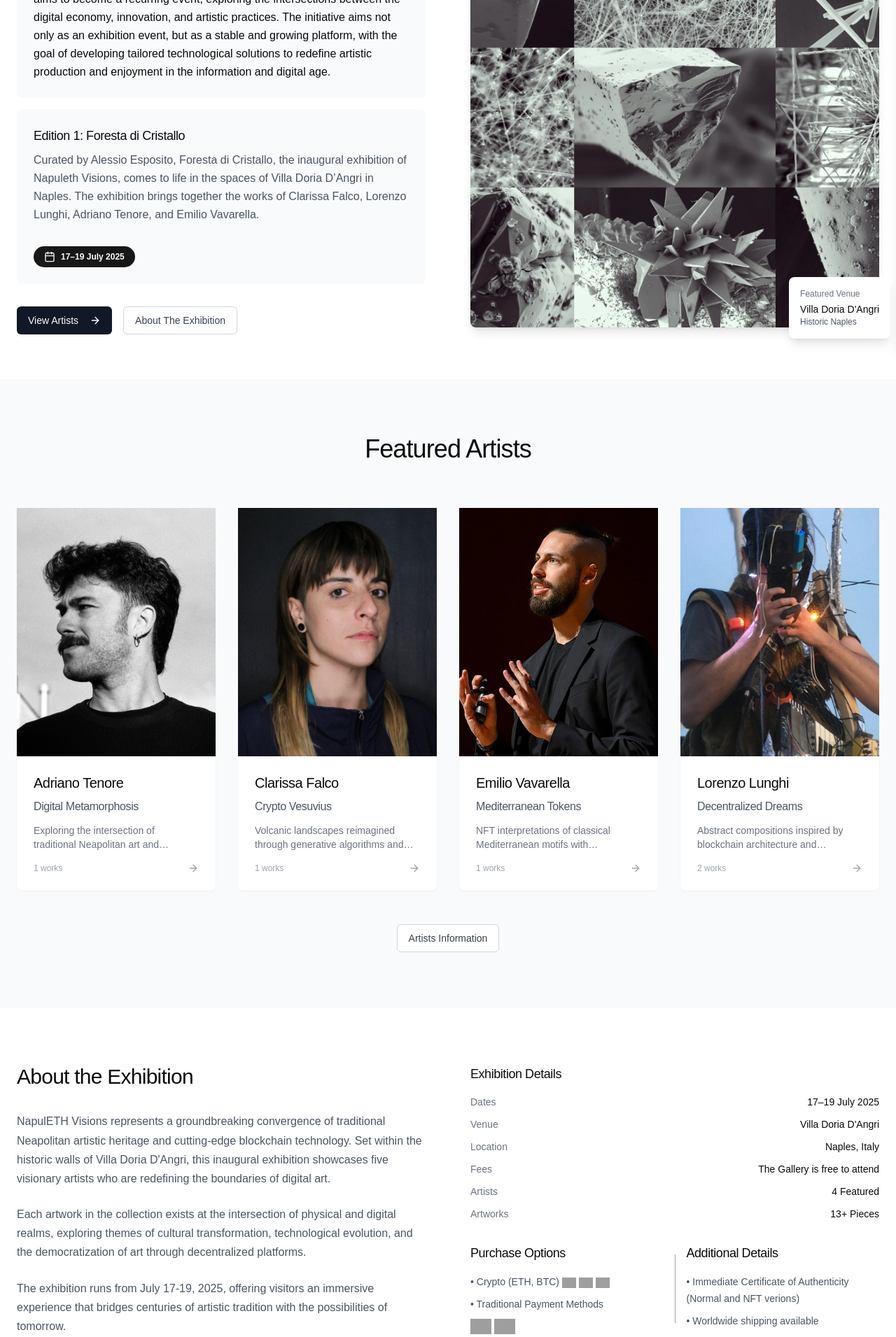
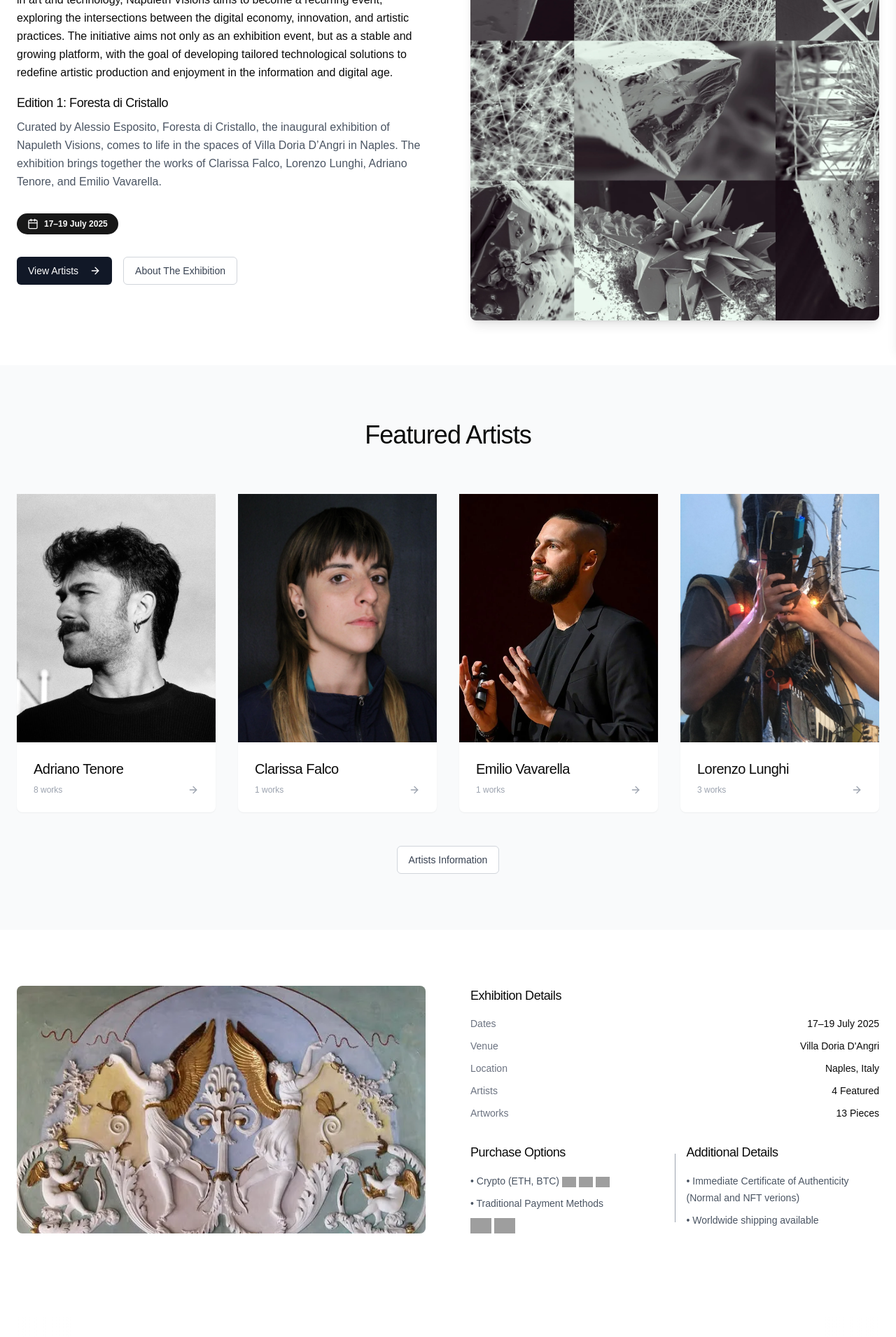
Before and after one commit to Mood-Global-Services/visions, a Next.js app: page / in a window 1280 px wide. Shown: the part 300-2211 px from the top of the page at 70% size. Built offline with nearby package versions, Linux system fonts and the light colour scheme; grey boxes are pictures that could not be loaded; a web font is replaced by a local one.

Commit message:
modifications : homepage

```diff
--- a/app/page.tsx
+++ b/app/page.tsx
@@ -7,6 +7,8 @@ import { Badge } from "@/components/ui/badge"
 import { Card, CardContent } from "@/components/ui/card"
 import Newsletter from "@/components/newsletter"
 import { ArrowRight, Calendar, Instagram, ArrowUpRight, Mail, Phone, Menu } from "lucide-react"
+import { FaTelegramPlane } from "react-icons/fa";
+
 import Image from "next/image"
 import logo from '@/assets/images/logo.webp'
 import { useTranslation } from 'react-i18next'
@@ -14,6 +16,7 @@ import LanguageSwitcher from "@/components/ui/languageSwitcher"
 import i18n from "@/i18n/client"
 import { artists } from "@/data/artists"
 import windows from "@/assets/images/4.webp"
+import image2 from "@/assets/images/2.webp"
 import Sponsors from "@/components/sponsors"
 import MobileMenu from "@/components/mobileMenu"
 
@@ -65,14 +68,14 @@ export default function HomePage() {
             <div className="grid grid-cols-1 lg:grid-cols-2 gap-16 lg:gap-16 items-center">
               <div className="space-y-6 lg:space-y-8 order-2 lg:order-1">
                 <div className="space-y-4">
-                  <div className="bg-gray-50 p-6 rounded-lg gap-8 flex flex-col">
+                  <div className=" gap-8 flex flex-col">
                     <div>
                       <p className="leading-relaxed">
                         {t('introPara')}
                       </p>
                     </div>
                   </div>
-                  <div className="bg-gray-50 p-6 rounded-lg gap-8 flex flex-col">
+                  <div className=" gap-8 flex flex-col">
                     <div>
                       <h2 className="text-lg font-medium mb-2">{t('edition')} 1: Foresta di Cristallo</h2>
                       <p className="text-gray-600 leading-relaxed">
@@ -115,11 +118,6 @@ export default function HomePage() {
                     />
                   </CardContent>
                 </Card>
-                <div className="absolute -bottom-10 lg:-bottom-4 right-0 left-0 lg:-right-4 lg:left-auto bg-white p-4 shadow-lg rounded-lg w-fit mx-auto">
-                  <p className="text-xs text-center lg:text-left text-gray-500 mb-1">{t('featuredVenue')}</p>
-                  <p className="text-sm text-center lg:text-left font-medium">Villa Doria D'Angri</p>
-                  <p className="text-xs text-center lg:text-left text-gray-600">{t('historicNaples')}</p>
-                </div>
               </div>
             </div>
           </div>
@@ -147,8 +145,6 @@ export default function HomePage() {
                         </div>
                         <div className="p-6">
                           <h3 className="text-xl font-light mb-2">{artist.name}</h3>
-                          <h4 className="text-gray-600 mb-3">{artist.title}</h4>
-                          <p className="text-sm text-gray-500 mb-4 line-clamp-2">{artist.description}</p>
                           <div className="flex items-center justify-between">
                             <span className="text-xs text-gray-400">{artist.works} {t('works')}</span>
                             <ArrowRight className="w-4 h-4 text-gray-400 group-hover:text-gray-600 group-hover:translate-x-1 transition-all" />
@@ -173,18 +169,10 @@ export default function HomePage() {
         {/* Exhibition Details */}
         <section className="max-w-7xl mx-auto px-6 py-20">
           <div className="grid lg:grid-cols-2 gap-16">
-            <div>
+            <div className="relative h-full">
               <h2 className="text-3xl font-light mb-8">{t('aboutExhibition')}</h2>
-              <div className="space-y-6 text-gray-600 leading-relaxed">
-                <p>
-                  {t('aboutExhibitionPara1')}
-                </p>
-                <p>
-                  {t('aboutExhibitionPara2')}
-                </p>
-                <p>
-                  {t('aboutExhibitionPara3')}
-                </p>
+              <div className="space-y-6 text-gray-600 leading-relaxed overflow-hidden">
+                <Image src={image2} alt="Exhibition" fill className="object-cover rounded-lg" />
               </div>
             </div>
 
@@ -205,16 +193,12 @@ export default function HomePage() {
                     <span>{t('naples')}, {t('italy')}</span>
                   </div>
                   <div className="flex justify-between">
-                    <span className="text-gray-500">{t('fees')}</span>
-                    <span>{t('free')}</span>
-                  </div>
-                  <div className="flex justify-between">
                     <span className="text-gray-500">{t('artists')}</span>
                     <span>4 {t('featured')}</span>
                   </div>
                   <div className="flex justify-between">
                     <span className="text-gray-500">{t('artworks')}</span>
-                    <span>13+ {t('pieces')}</span>
+                    <span>13 {t('pieces')}</span>
                   </div>
                 </div>
               </div>
@@ -274,28 +258,6 @@ export default function HomePage() {
         <footer className="border-t border-gray-100">
           <div className="max-w-7xl mx-auto px-6 py-12">
             <div className="grid md:grid-cols-4 gap-8">
-              <div className="md:col-span-2">
-                <h3 className="text-lg font-light mb-4">NapulETH Visions</h3>
-                <p className="text-sm text-gray-600 mb-4 max-w-md">
-                  {t('footerText')}
-                </p>
-                <div className="flex space-x-4 text-base hover:text-gray-900 transition-colors">
-                  <a href="https://maps.app.goo.gl/pU2PBu4QamVACR2p8" target="_blank" rel="noopener noreferrer" className="hover:text-gray-900 transition-colors">
-                    <div className="flex flex-row items-center gap-1">
-                      {t('findUs')}
-                      <ArrowUpRight className="w-4 h-4" />
-                    </div>
-                  </a>
-                </div>
-              </div>
-              <div>
-                <h4 className="text-sm font-medium mb-4">{t('exhibition')}</h4>
-                <div className="space-y-2 text-sm text-gray-600">
-                  <p>{t('exhibitionDate')}</p>
-                  <p>Villa Doria D'Angri</p>
-                  <p>{t('naples')}, {t('italy')}</p>
-                </div>
-              </div>
               <div>
                 <h4 className="text-sm font-medium mb-4">{t('contact')}</h4>
                 <div className="space-y-2 text-sm text-gray-600">
@@ -304,8 +266,8 @@ export default function HomePage() {
                     <a href="mailto:visions@napuleth.org">visions@napuleth.org</a>
                   </div>
                   <div className="flex flex-row items-center gap-2">
-                    <Phone className="w-4 h-4" />
-                    <a href="tel:+390811234567">+39 081 123 4567</a>
+                    <FaTelegramPlane className="w-4 h-4" />
+                    <a href="https://t.me/+yAnPodng62NhMGNk">napulethvisions</a>
                   </div>
                   <div className="flex flex-row items-center gap-2">
                     <Instagram className="w-4 h-4" />
--- a/components/newsletter.tsx
+++ b/components/newsletter.tsx
@@ -42,9 +42,6 @@ export default function Newsletter() {
   return (
     <div className="max-w-2xl">
       <h2 className="text-2xl font-light mb-4">{t('stayConnected')}</h2>
-      <p className="text-gray-600 mb-8 leading-relaxed">
-        {t('stayConnectedDescription')}
-      </p>
 
       <form onSubmit={handleSubmit} className="flex gap-4">
         <div className="flex-1">
--- a/data/artists.ts
+++ b/data/artists.ts
@@ -50,7 +50,7 @@ export const artists: Artist[] = [
       description:
         "Exploring the intersection of traditional Neapolitan art and blockchain technology through immersive digital experiences.",
       image: a1.src,
-      works: 1,
+      works: 8,
       detailedWorks:[
         {
           id: 1,
@@ -122,7 +122,7 @@ export const artists: Artist[] = [
       title: "Decentralized Dreams",
       description: "Abstract compositions inspired by blockchain architecture and decentralized network structures.",
       image: a4.src,
-      works: 2,
+      works: 3,
       detailedWorks:[
         {
           id: 1,
--- a/package.json
+++ b/package.json
@@ -63,6 +63,7 @@
     "react-fast-marquee": "^1.6.5",
     "react-hook-form": "^7.54.1",
     "react-i18next": "^15.6.0",
+    "react-icons": "^5.5.0",
     "react-resizable-panels": "^2.1.7",
     "recharts": "2.15.0",
     "sonner": "^1.7.1",
```
Also changed, not shown: 1 other file (tests, documents, lock files or other folders).
